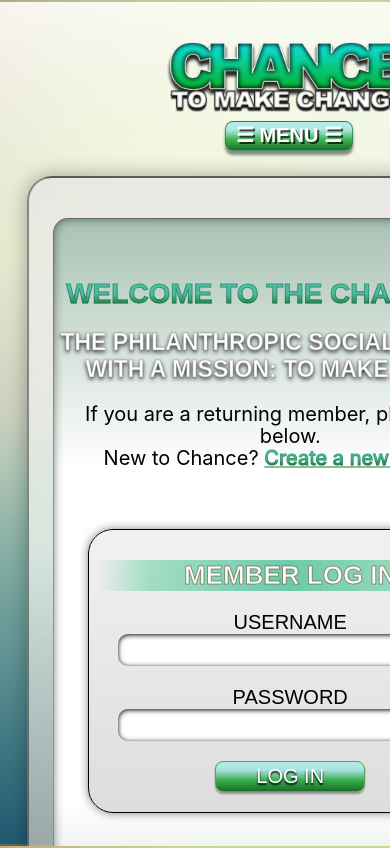
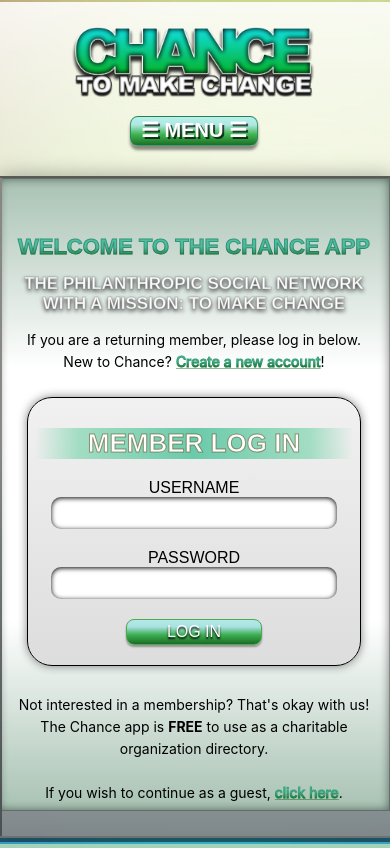
Before and after one commit to builtforsomethingbigger/chance_app-frontend, a React (Create React App) app: page / in a window 390 px wide. Built offline with nearby package versions, Linux system fonts and the light colour scheme; no server answers.

Commit message:
Mobile Optimization updates

```diff
--- a/src/App.js
+++ b/src/App.js
@@ -179,7 +179,7 @@ export default class App extends React.Component{
                 donations={this.state.donations}
               />}
             />
-            <Route path='/charities/:id' name='charity' render={(routerProps) => {
+            {/* <Route path='/charities/:id' name='charity' render={(routerProps) => {
               const charityID = parseInt(routerProps.match.params.id)
               // console.log()
               return <CharityCard {...routerProps}
@@ -218,7 +218,7 @@ export default class App extends React.Component{
                 messages={this.state.messages}
                 postMsg={this.handlePostMsgClick}
               />}}
-            />
+            /> */}
             <Route path='/' render={() =>
               <LoginPage
                 loginPage={this.showLoginPage}
--- a/src/styles/App.css
+++ b/src/styles/App.css
@@ -168,37 +168,46 @@ h1{
 
 @media only screen and (max-width: 768px){
   #wrapper{
+    width: 100%;
+    min-width: 100%;
+    max-width: 100%;
+    height: 100%;
+    min-height: 100%;
+    max-height: 100%;
     padding-bottom: 0px;
   }
   .App {
-    width: 100vw;
-    max-width: 768px;
-    height: 100vh;
-    min-height: 100vh;
-    max-height: 100vh;
+    width: 100%;
+    min-width: 100%;
+    max-width: 100%;
+    height: 100%;
+    min-height: 100%;
+    max-height: 100%;
     top: 2px;
     margin: 0px;
     border-radius: 0px;
     padding: 0px;
-    overflow: scroll;
+    overflow: hidden;
   }
-  .homepage_wrapper{
-    width: 100vw;
-    min-width: 100vw;
-    max-width: 100vw;
-    height: 100vh;
-    min-height: 100vh;
+  #homepage_wrapper{
+    width: 100%;
+    min-width: 100%;
+    max-width: 100%;
+    height: 78vh;
+    min-height: 78vh;
+    max-height: 78vh;
+    border-radius: 0px;
   }
   h1{
-      font-size: 28px;
+      font-size: 22px;
   }
   h2{
-      font-size: 23px;
+      font-size: 18px;
   }
   h3{
-    font-size: 20px;
+    font-size: 16px;
   }
   p{
-    font-size: 18px;
+    font-size: 14px;
   }
 }
--- a/src/styles/HomePage.css
+++ b/src/styles/HomePage.css
@@ -35,4 +35,9 @@
 
 
 @media only screen and (max-width: 768px){
+    #containerFrame{
+        width: 90%;
+        height: 90%;
+        max-height: 400px;
+    }
 }
--- a/src/styles/Login.css
+++ b/src/styles/Login.css
@@ -165,12 +165,22 @@
 
 @media only screen and (max-width: 780px){
     #loginPage{
-        left: 24px;
+        width: 100%;
+        height: 70vh;
+        top: 0;
+        left: -4px;
+        border-radius: 0px;
+    }
+    .login-header{
+        font-size: 17px;
     }
     .login-signup-text, p{
-        font-size: 20px;
+        font-size: 14px;
     }
     #loginCard{
         width: 85%;
+        top: 10px;
+        margin-bottom: 20px;
+        font-size: 16px;
     }
 }
--- a/src/styles/Nav.css
+++ b/src/styles/Nav.css
@@ -165,9 +165,11 @@
     #ChanceLogo{
         width: 250px;
         height: 80px;
+        top: 15px;
     }
     .menuBtn{
         font-family: arial;
         font-size: 20px;
+        top: 10px;
     }
 }
```
